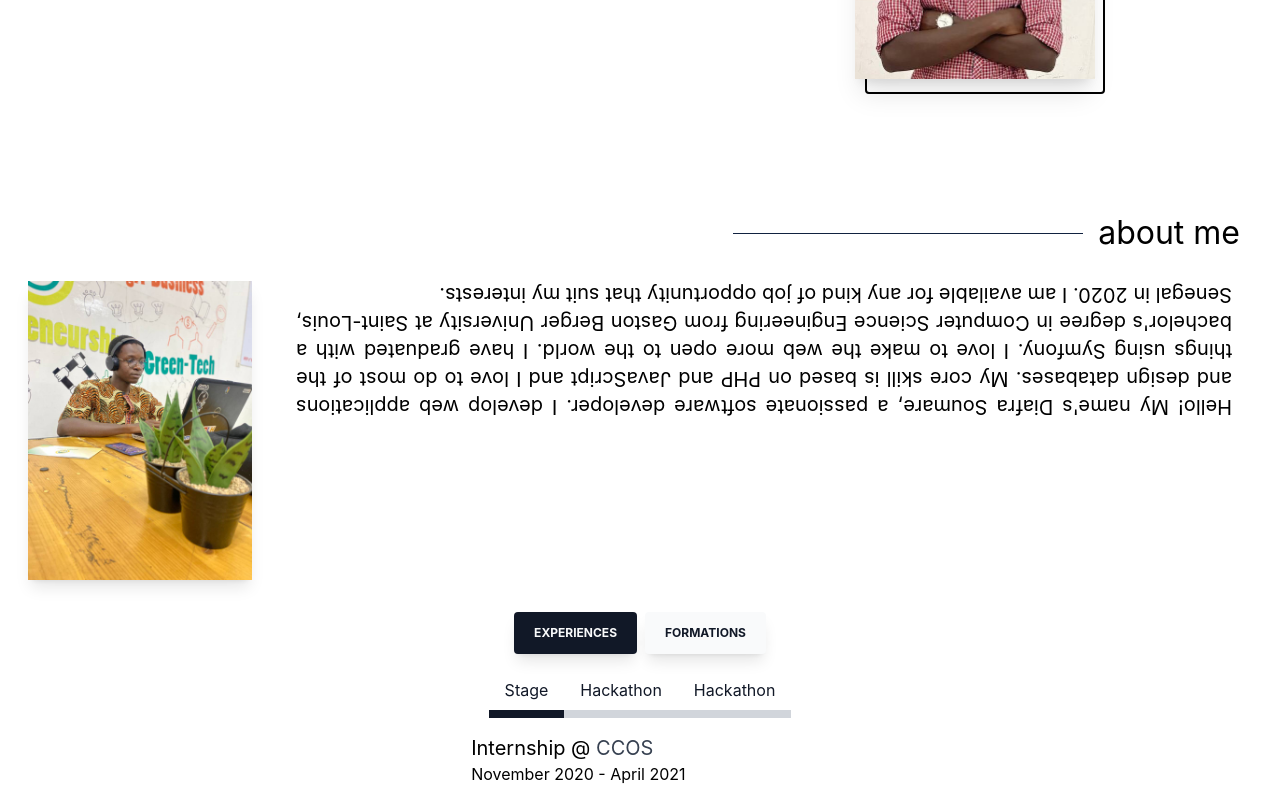
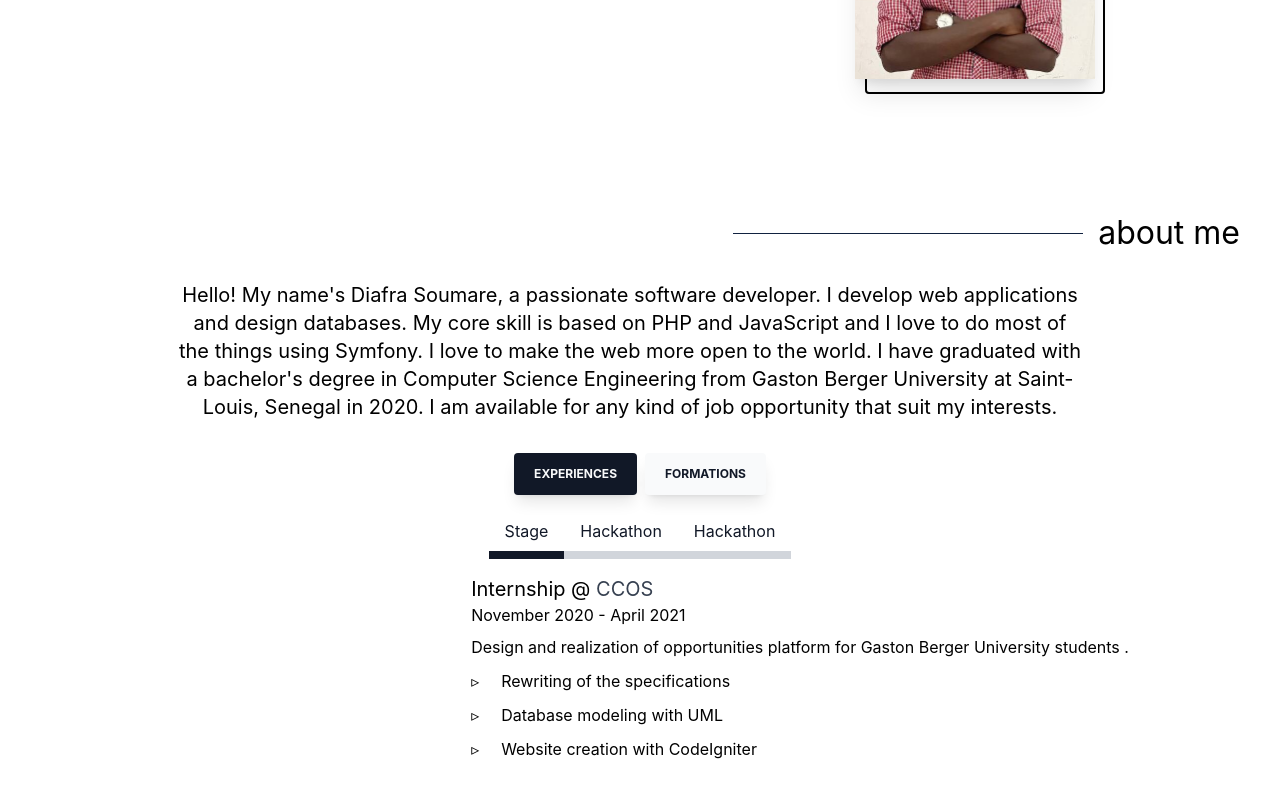
Before and after one commit to thediaf/portfolio, a React (Create React App) app: page / in a window 1280 px wide. Shown: the part 429-1226 px from the top of the page. Built offline with nearby package versions, Linux system fonts and the light colour scheme.

Commit message:
update: about image removed and the txt centered

```diff
--- a/src/component/About/About.js
+++ b/src/component/About/About.js
@@ -11,12 +11,8 @@ const About = () => {
                     about me
                 </div>
             <Slide delay={200} duration={700} direction={"up"} triggerOnce>
-                <div className="mb-3 md:mr-5 pb-5 px-7 text-justify md:flex gap-4">
-                    <div className="flex-none md:mr-7">
-                        <img src={picture} alt="my picture" loading="lazy" className="shadow-lg w-56 mx-auto" />
-                    </div>
-                    <div className="flex-none md:flex-1">
-                        <p className="text-xl dark:text-gray-300 mt-8 md:mt-0  rotate-180 before:bg-blue-500"
+                <div className="mb-3 md:mr-5 pb-5 px-7 mx-auto text-center gap-4">
+                        <p className="text-xl dark:text-gray-300 mt-8 md:mt-0 mx-auto w-3/4 before:bg-blue-500"
                         >
                             Hello! My name's Diafra Soumare, a passionate software developer.
                             I develop web applications and design databases.
@@ -26,7 +22,6 @@ const About = () => {
                             Saint-Louis, Senegal in 2020. I am available for any kind of job opportunity that suit my interests.
                         </p>
                     </div>
-                </div>
                 <TabsRender />
             </Slide>
         </Element>
```
